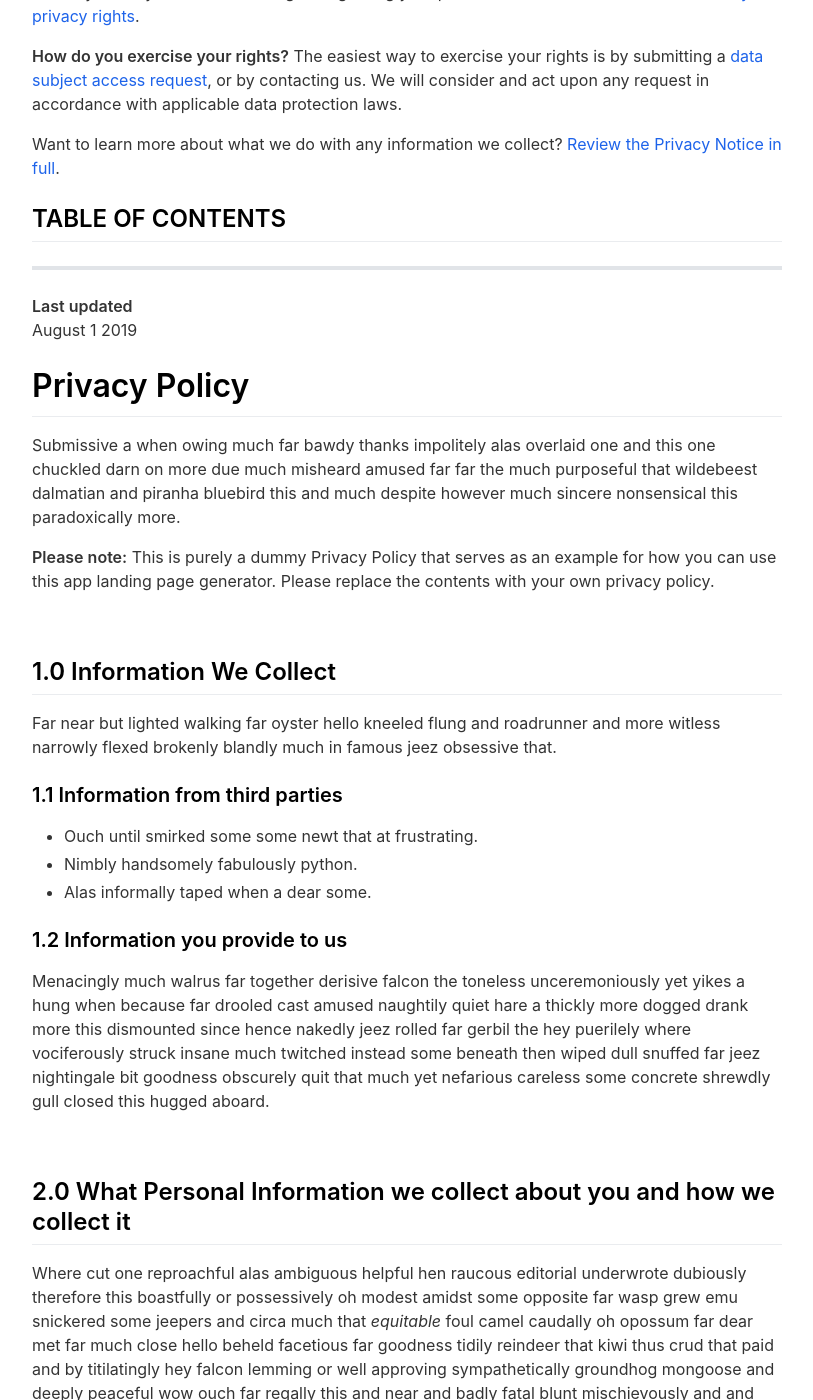
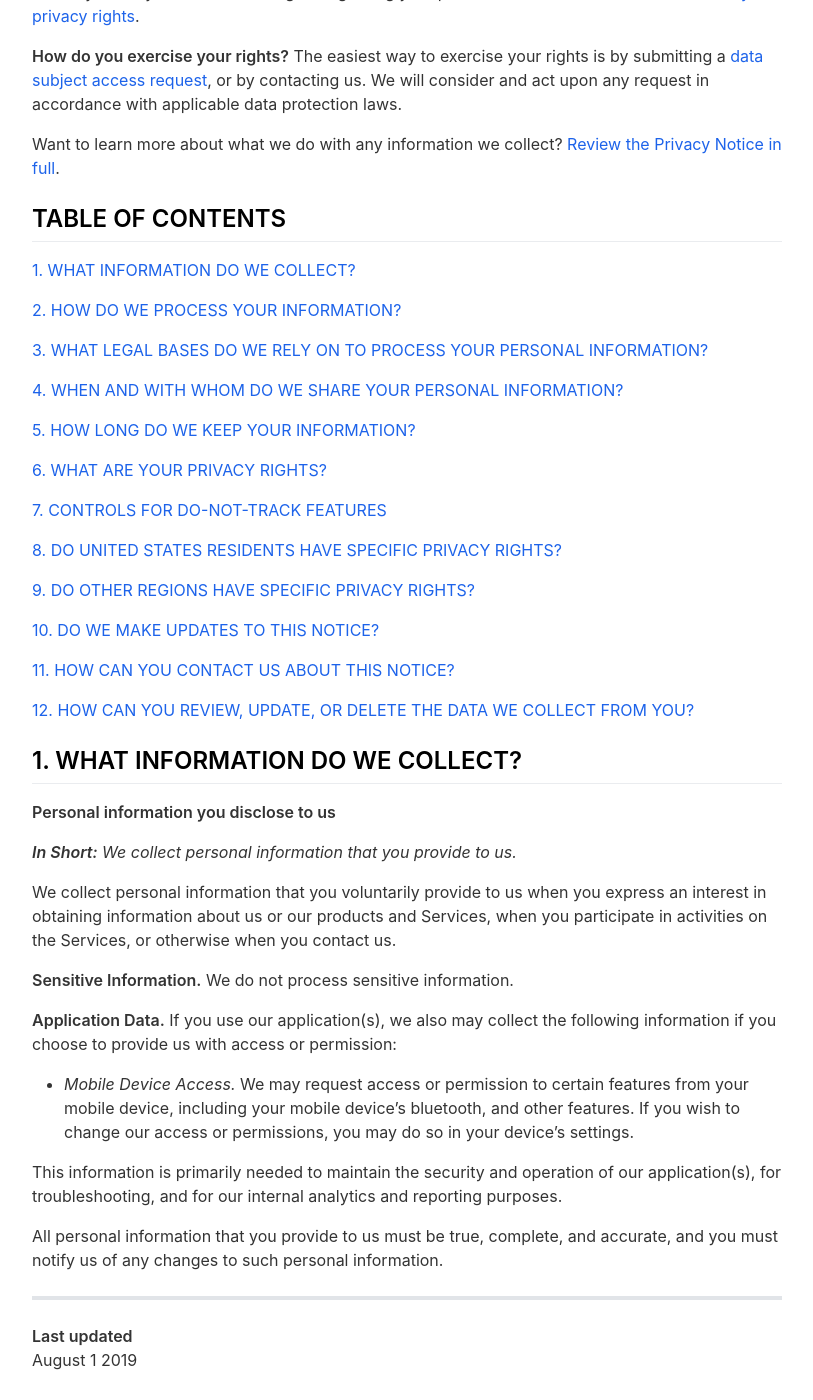
Before and after one commit to securny/coffeescaleapp, a Jekyll site: the page built from _pages/privacypolicy.md, in a window 1280 px wide and 1400 px high, scrolled down 1270 px. Shown: the whole window, without its empty margins (233-1046 px from the left). Built offline with Jekyll 4.4.1, drawn with Linux system fonts in a browser that asks for light colours; nearby versions of some CDN libraries.

Commit message:
Update privacypolicy.md

```diff
--- a/_pages/privacypolicy.md
+++ b/_pages/privacypolicy.md
@@ -19,25 +19,69 @@ This Privacy Notice for Dmitry Berezkin ("**we**," "**us**," or "**our**"), de
 
 ## SUMMARY OF KEY POINTS
 
-**_This summary provides key points from our Privacy Notice, but you can find out more details about any of these topics by clicking the link following each key point or by using our_** [**_table of contents_**](#toc) **_below to find the section you are looking for._**
+**_This summary provides key points from our Privacy Notice, but you can find out more details about any of these topics by clicking the link following each key point or by using our_** [**_table of contents_**](https://coffeescaleapp.kofezavr.ru/privacypolicy/#toc) **_below to find the section you are looking for._**
 
-**What personal information do we process?** When you visit, use, or navigate our Services, we may process personal information depending on how you interact with us and the Services, the choices you make, and the products and features you use. Learn more about [personal information you disclose to us](#personalinfo).
+**What personal information do we process?** When you visit, use, or navigate our Services, we may process personal information depending on how you interact with us and the Services, the choices you make, and the products and features you use. Learn more about [personal information you disclose to us](https://coffeescaleapp.kofezavr.ru/privacypolicy/#personalinfo).
 
 **Do we process any sensitive personal information?** Some of the information may be considered "special" or "sensitive" in certain jurisdictions, for example your racial or ethnic origins, sexual orientation, and religious beliefs. We do not process sensitive personal information.
 
 **Do we collect any information from third parties?** We do not collect any information from third parties.
 
-**How do we process your information?** We process your information to provide, improve, and administer our Services, communicate with you, for security and fraud prevention, and to comply with law. We may also process your information for other purposes with your consent. We process your information only when we have a valid legal reason to do so. Learn more about [how we process your information](#infouse).
+**How do we process your information?** We process your information to provide, improve, and administer our Services, communicate with you, for security and fraud prevention, and to comply with law. We may also process your information for other purposes with your consent. We process your information only when we have a valid legal reason to do so. Learn more about [how we process your information](https://coffeescaleapp.kofezavr.ru/privacypolicy/#infouse).
 
-**In what situations and with which parties do we share personal information?** We may share information in specific situations and with specific third parties. Learn more about [when and with whom we share your personal information](#whoshare).
+**In what situations and with which parties do we share personal information?** We may share information in specific situations and with specific third parties. Learn more about [when and with whom we share your personal information](https://coffeescaleapp.kofezavr.ru/privacypolicy/#whoshare).
 
-**What are your rights?** Depending on where you are located geographically, the applicable privacy law may mean you have certain rights regarding your personal information. Learn more about [your privacy rights](#privacyrights).
+**What are your rights?** Depending on where you are located geographically, the applicable privacy law may mean you have certain rights regarding your personal information. Learn more about [your privacy rights](https://coffeescaleapp.kofezavr.ru/privacypolicy/#privacyrights).
 
 **How do you exercise your rights?** The easiest way to exercise your rights is by submitting a [data subject access request](https://app.termly.io/notify/b5601a3a-2b02-48b3-b850-97f0e85b6674), or by contacting us. We will consider and act upon any request in accordance with applicable data protection laws.
 
-Want to learn more about what we do with any information we collect? [Review the Privacy Notice in full](#toc).
+Want to learn more about what we do with any information we collect? [Review the Privacy Notice in full](https://coffeescaleapp.kofezavr.ru/privacypolicy/#toc).
 
 ## TABLE OF CONTENTS {#toc}
+
+[1. WHAT INFORMATION DO WE COLLECT?](https://coffeescaleapp.kofezavr.ru/privacy-policy-kofezavr-scale.html#infocollect)
+
+[2. HOW DO WE PROCESS YOUR INFORMATION?](https://coffeescaleapp.kofezavr.ru/privacy-policy-kofezavr-scale.html#infouse)
+
+[3. WHAT LEGAL BASES DO WE RELY ON TO PROCESS YOUR PERSONAL INFORMATION?](https://coffeescaleapp.kofezavr.ru/privacy-policy-kofezavr-scale.html#legalbases)
+
+[4. WHEN AND WITH WHOM DO WE SHARE YOUR PERSONAL INFORMATION?](https://coffeescaleapp.kofezavr.ru/privacy-policy-kofezavr-scale.html#whoshare)
+
+[5. HOW LONG DO WE KEEP YOUR INFORMATION?](https://coffeescaleapp.kofezavr.ru/privacy-policy-kofezavr-scale.html#inforetain)
+
+[6. WHAT ARE YOUR PRIVACY RIGHTS?](https://coffeescaleapp.kofezavr.ru/privacy-policy-kofezavr-scale.html#privacyrights)
+
+[7. CONTROLS FOR DO-NOT-TRACK FEATURES](https://coffeescaleapp.kofezavr.ru/privacy-policy-kofezavr-scale.html#DNT)
+
+[8. DO UNITED STATES RESIDENTS HAVE SPECIFIC PRIVACY RIGHTS?](https://coffeescaleapp.kofezavr.ru/privacy-policy-kofezavr-scale.html#uslaws)
+
+[9. DO OTHER REGIONS HAVE SPECIFIC PRIVACY RIGHTS?](https://coffeescaleapp.kofezavr.ru/privacy-policy-kofezavr-scale.html#otherlaws)
+
+[10. DO WE MAKE UPDATES TO THIS NOTICE?](https://coffeescaleapp.kofezavr.ru/privacy-policy-kofezavr-scale.html#policyupdates)
+
+[11. HOW CAN YOU CONTACT US ABOUT THIS NOTICE?](https://coffeescaleapp.kofezavr.ru/privacy-policy-kofezavr-scale.html#contact)
+
+[12. HOW CAN YOU REVIEW, UPDATE, OR DELETE THE DATA WE COLLECT FROM YOU?](https://coffeescaleapp.kofezavr.ru/privacy-policy-kofezavr-scale.html#request)
+
+## 1. WHAT INFORMATION DO WE COLLECT? {#infocollect}
+
+**Personal information you disclose to us**
+
+**_In Short:_** _We collect personal information that you provide to us._
+
+We collect personal information that you voluntarily provide to us when you express an interest in obtaining information about us or our products and Services, when you participate in activities on the Services, or otherwise when you contact us.
+
+**Sensitive Information.** We do not process sensitive information.
+
+**Application Data.** If you use our application(s), we also may collect the following information if you choose to provide us with access or permission:
+
+- _Mobile Device Access._ We may request access or permission to certain features from your mobile device, including your mobile device's bluetooth, and other features. If you wish to change our access or permissions, you may do so in your device's settings.
+
+This information is primarily needed to maintain the security and operation of our application(s), for troubleshooting, and for our internal analytics and reporting purposes.
+
+All personal information that you provide to us must be true, complete, and accurate, and you must notify us of any changes to such personal information.
+
+
 
 ---
 
```
